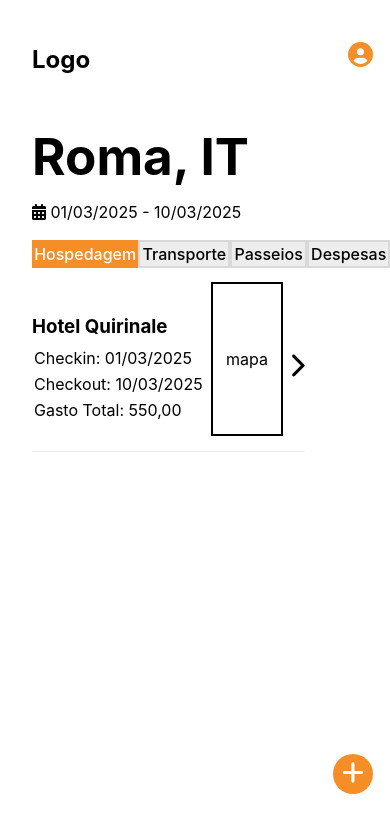
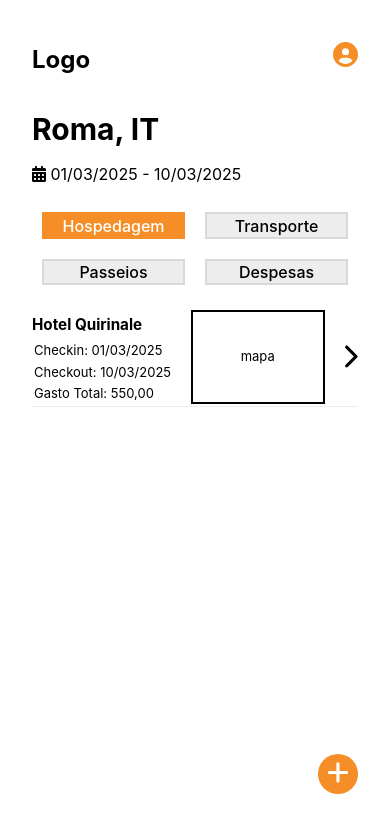
Before and after one commit to milenaa052/TripPlanner-frontend, a React (Vite) app: page /info-viagem in a window 390 px wide. Shown: the top 832 px of the page. Built offline with nearby package versions, Linux system fonts and the light colour scheme.

Commit message:
Mobile das telas de info de viagens

```diff
--- a/src/App.css
+++ b/src/App.css
@@ -449,6 +449,25 @@ html {
             grid-template-columns: repeat(3, 1fr);
           }
         }
+
+        .planoViagem {
+          .titulo {
+            font-size: 30px;
+          }
+
+          .telasInfo {
+            width: 100%;
+          }
+
+          .listagens {
+            width: 100%;
+
+            .mapa {
+              width: 40%;
+              height: 160px;
+            }
+          }
+        }
       }
     }
   }
@@ -488,6 +507,12 @@ html {
             .infoViagem {
               width: 65%;
             }
+          }
+        }
+
+        .planoViagem {
+          .paginacao {
+            margin-bottom: 20px;
           }
         }
       }
@@ -554,6 +579,48 @@ html {
             }
           }
         }
+
+        .planoViagem {
+          .listagens {
+            font-size: 13px;
+
+            .mapa {
+              height: 90px;
+              width: 30%;
+            }
+          }
+        }
+      }
+    }
+  }
+}
+
+@media (max-width: 480px) {
+  html {
+    body {
+      #root {
+        .planoViagem {
+          .telasInfo {
+            display: grid;
+            width: 100%;
+            grid-template-columns: repeat(2, 1fr);
+
+            .opcao {
+              margin: 10px;
+            }
+          }
+
+          h2 {
+            font-size: 20px;
+          }
+
+          .listagens {
+            .mapa {
+              width: 40%;
+              margin: 0px;
+            }
+          }
+        }
       }
     }
   }
--- a/src/components/TelaPasseios.tsx
+++ b/src/components/TelaPasseios.tsx
@@ -1,18 +1,43 @@
-import { useState } from "react";
+import { useState, useEffect } from "react";
 import { FontAwesomeIcon } from "@fortawesome/react-fontawesome";
 import { faChevronRight, faChevronLeft, faPlus } from "@fortawesome/free-solid-svg-icons";
 
 function TelaPasseios() {
     const [diaSelecionado, setDiaSelecionado] = useState(Object);
     const [paginaAtual, setPaginaAtual] = useState(1);
-    const diasPorPagina = 10;
+    const [diasPorPagina, setDiasPorPagina] = useState(8);
 
     const viagens = {
         id: 1,
         destino: "Itália",
         inicio: "2025-03-01",
-        fim: "2025-03-10"
+        fim: "2025-03-15"
     };
+
+    const ajustarDiasPorPagina = () => {
+        const larguraTela = window.innerWidth;
+
+        if (larguraTela < 350) {
+            setDiasPorPagina(3);
+        } else if (larguraTela < 500) {
+            setDiasPorPagina(4);
+        } else if (larguraTela < 768) {
+            setDiasPorPagina(6);
+        } else if (larguraTela < 1024) {
+            setDiasPorPagina(7);
+        } else {
+            setDiasPorPagina(8);
+        }
+    };
+
+    useEffect(() => {
+        ajustarDiasPorPagina();
+        window.addEventListener("resize", ajustarDiasPorPagina);
+
+        return () => {
+            window.removeEventListener("resize", ajustarDiasPorPagina);
+        };
+    }, []);
 
     const gerarDias = () => {
         const dias = [];
@@ -55,7 +80,7 @@ function TelaPasseios() {
                 {diasExibidos.map((dia) => (
                     <button key={dia} className={`dia ${diaSelecionado === dia ? "ativo" : ""}`}
                         onClick={() => setDiaSelecionado(dia)}>
-                        {dia}
+                        { dia }
                     </button>
                 ))}
             </div>
```
